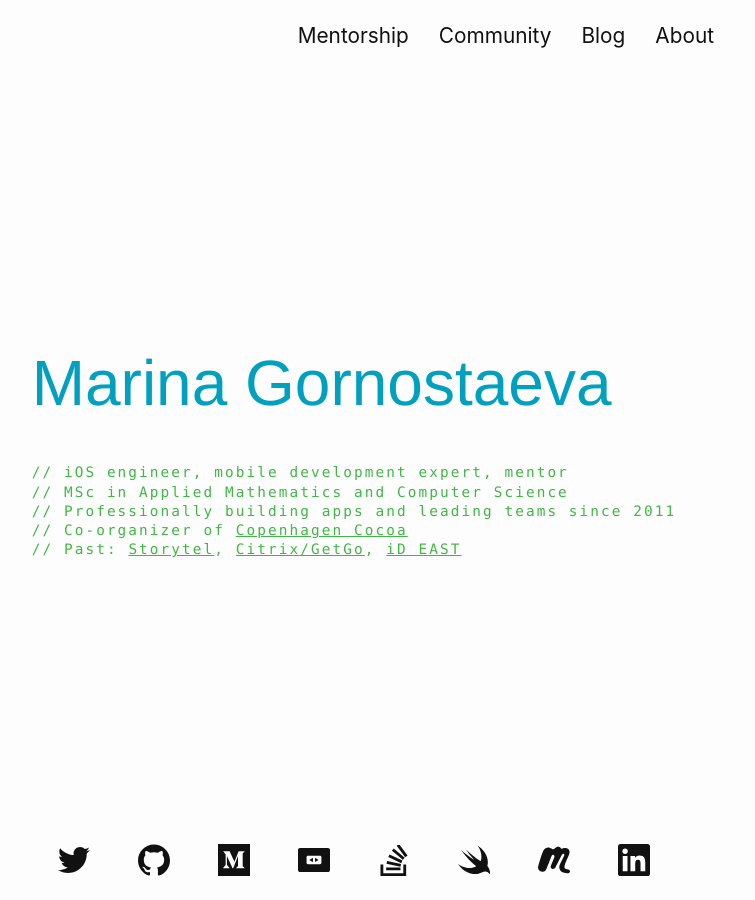
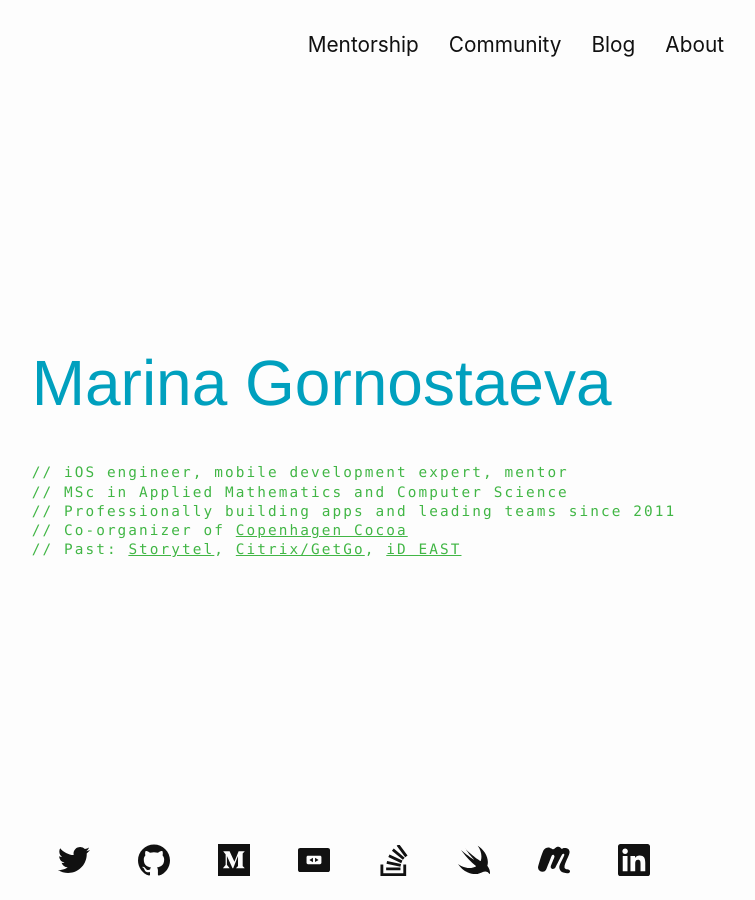
Before and after one commit to hybridcattt/hybridcattt.com, a Jekyll site: the page built from index.html, in a window 1280 px wide. Shown: the whole page, without its empty margins (286-1041 px from the left). Built offline with Jekyll 4.4.1, drawn with Linux system fonts in a browser that asks for light colours.

Commit message:
Vertical alignment in the menu

```diff
--- a/_sass/minima/_layout.scss
+++ b/_sass/minima/_layout.scss
@@ -115,12 +115,13 @@
     margin-left: 20px;
 
     text-decoration: none;
+
     border-bottom: solid;
     border-color: transparent;
     border-width: 4px;
 
     &:hover {
-      border-color: $brand-color;
+      border-bottom-color: $brand-color;
     }
   }
 
@@ -133,9 +134,10 @@
     background-color: inherit;
 
     flex-direction: row;
-    align-items: flex-end;
+    align-items: center;
 
     .trigger {
+      padding: 0px;
       display: flex;
       flex-direction: row;
       justify-items: left;
@@ -156,10 +158,16 @@
 
     .page-link {
       display: inline;
-      padding-top: 0px;
+
+      padding-top: 5px;
       padding-bottom: 5px;
       padding-left: 0px;
       padding-right: 0px;
+
+      // to achieve vertical centering
+      border-top: solid;
+      border-top-color: transparent;
+      border-width: 4px;
 
       &:not(:last-child) {
         margin-right: 30px;
```
